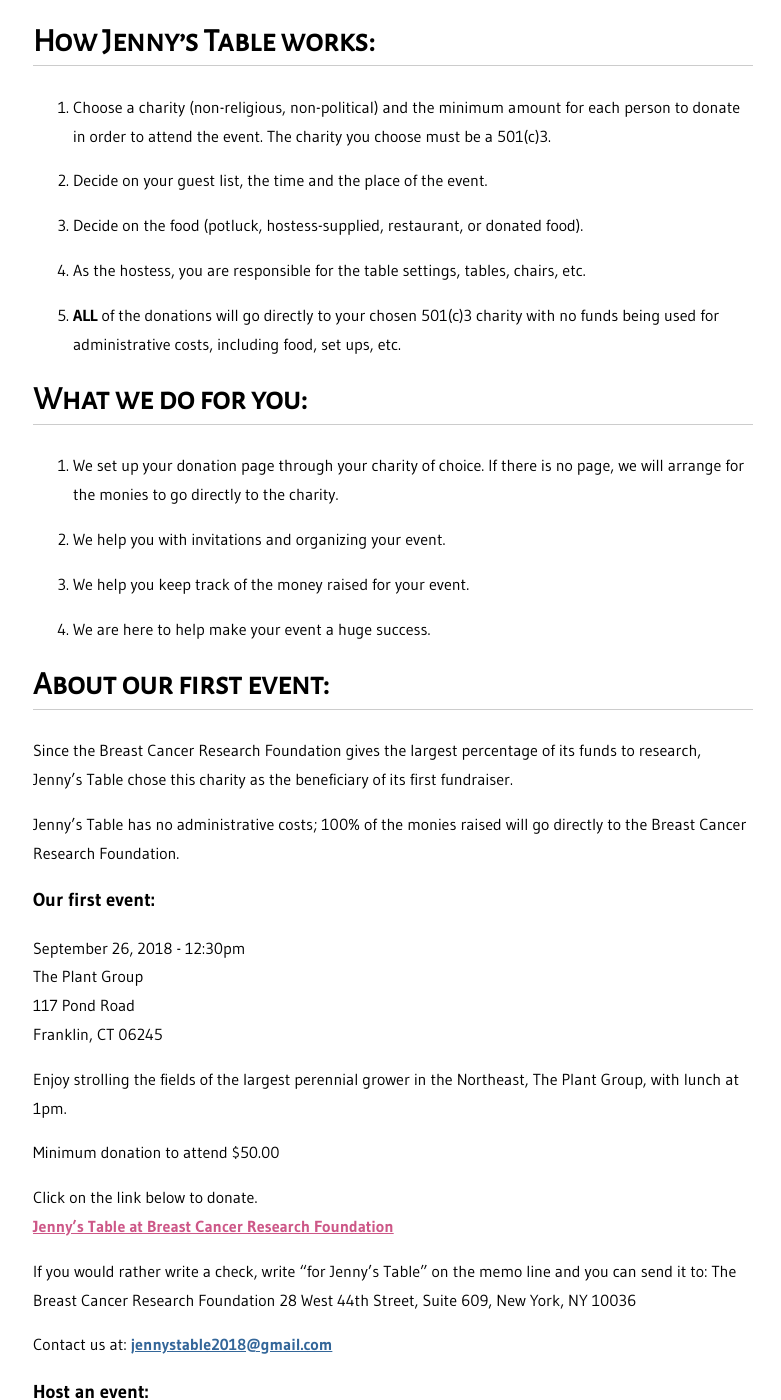
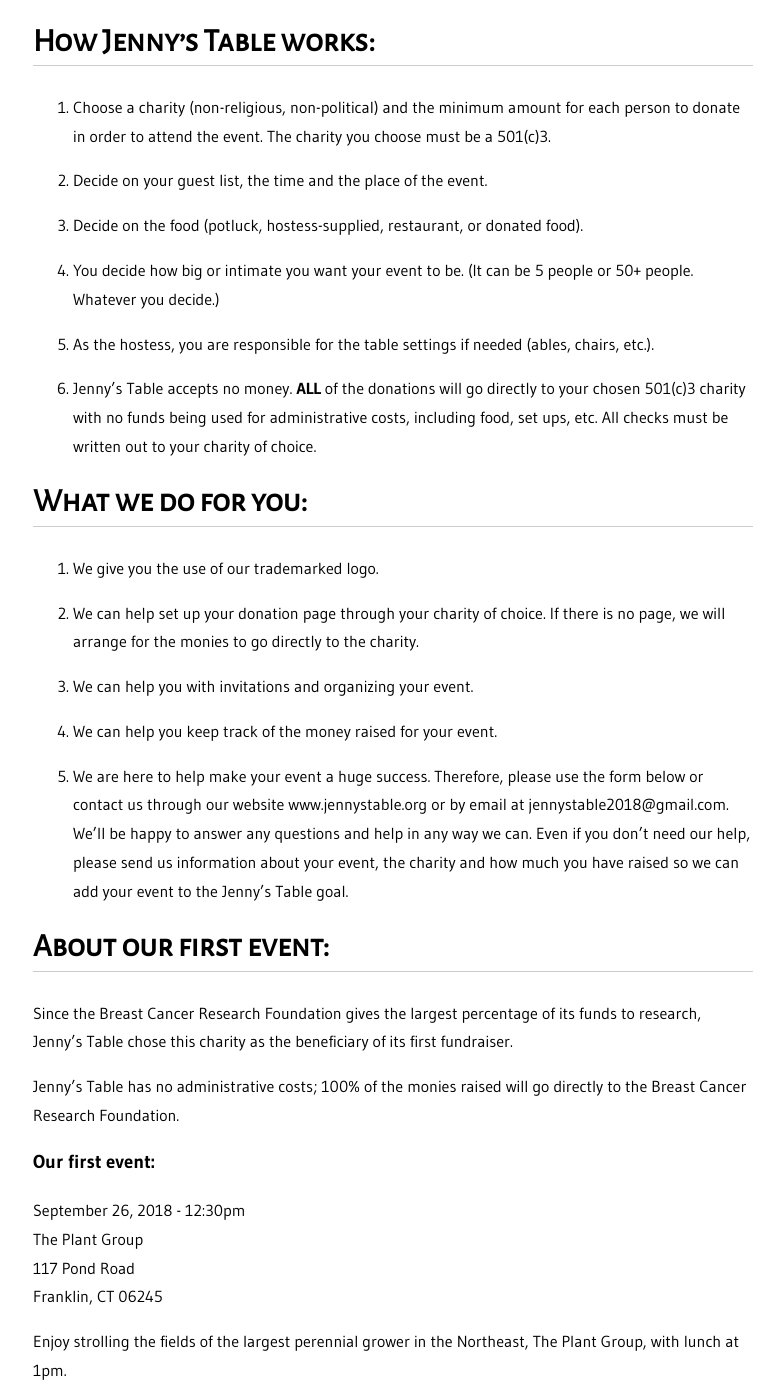
Before and after one commit to jennystable/website, a Jekyll site: the page built from index.markdown, in a window 1280 px wide and 1400 px high, scrolled down 812 px. Shown: the whole window, without its empty margins (247-1028 px from the left). Built offline with Jekyll 4.4.1, drawn with Linux system fonts in a browser that asks for light colours; some of the changed text lies outside the part shown.

Commit message:
Updated Index

```diff
--- a/index.markdown
+++ b/index.markdown
@@ -24,19 +24,23 @@ It is our hope that you will work with us through Jenny’s Table to plan an eve
 
 3. Decide on the food (potluck, hostess-supplied, restaurant, or donated food).
 
-4. As the hostess, you are responsible for the table settings, tables, chairs, etc.
+4.  You decide how big or intimate you want your event to be.  (It can be 5 people or 50+ people.  Whatever you decide.)
 
-5. **ALL** of the donations will go directly to your chosen 501(c)3 charity with no funds being used for administrative costs, including food, set ups, etc.
+4. As the hostess, you are responsible for the table settings if needed (ables, chairs, etc.).
+
+5. Jenny's Table accepts no money. **ALL** of the donations will go directly to your chosen 501(c)3 charity with no funds being used for administrative costs, including food, set ups, etc. All checks must be written out to your charity of choice.
 
 ## What we do for you:
 
-1. We set up your donation page through your charity of choice.  If there is no page, we will arrange for the monies to go directly to the charity.
+1. We give you the use of our trademarked logo.
 
-2. We help you with invitations and organizing your event.
+2. We can help set up your donation page through your charity of choice.  If there is no page, we will arrange for the monies to go directly to the charity.
 
-3. We help you keep track of the money raised for your event.
+3. We can help you with invitations and organizing your event.
 
-4. We are here to help make your event a huge success.
+3. We can help you keep track of the money raised for your event.
+
+4. We are here to help make your event a huge success.  Therefore, please use the form below or contact us through our website www.jennystable.org or by email at jennystable2018@gmail.com.  We'll be happy to answer any questions and help in any way we can.  Even if you don't need our help, please send us information about your event, the charity and how much you have raised so we can add your event to the Jenny's Table goal.
 
 ## About our first event:
 
@@ -64,7 +68,9 @@ The Breast Cancer Research Foundation
 
 Contact us at: <a href="mailto:jennystable2018@gmail.com" style="color: #336699; font-weight: bold;">jennystable2018@gmail.com</a>
 
+We need your help to achieve the Jenny's Table goal of $50,000 this year.
 
+# *You get together with friends, so why not do it at Jenny's Table!  *
 
 ### Host an event:
 
```
